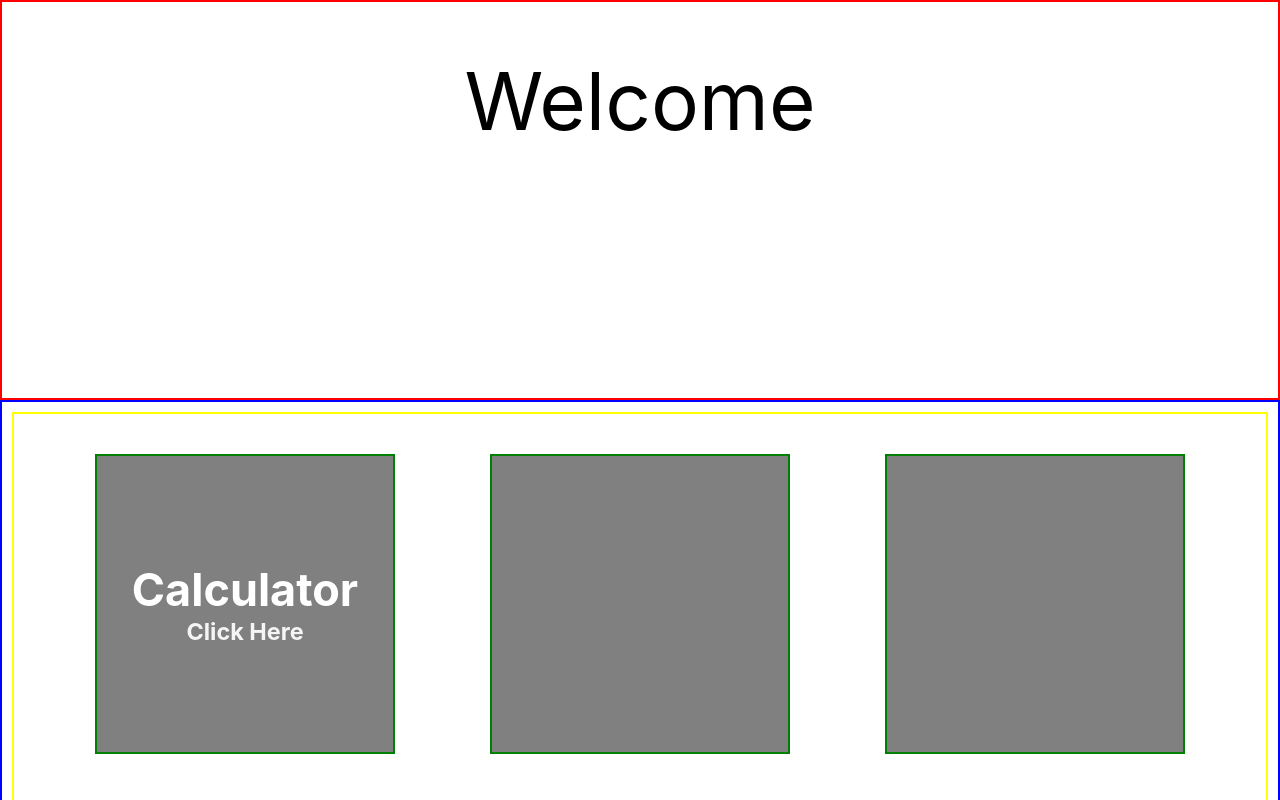
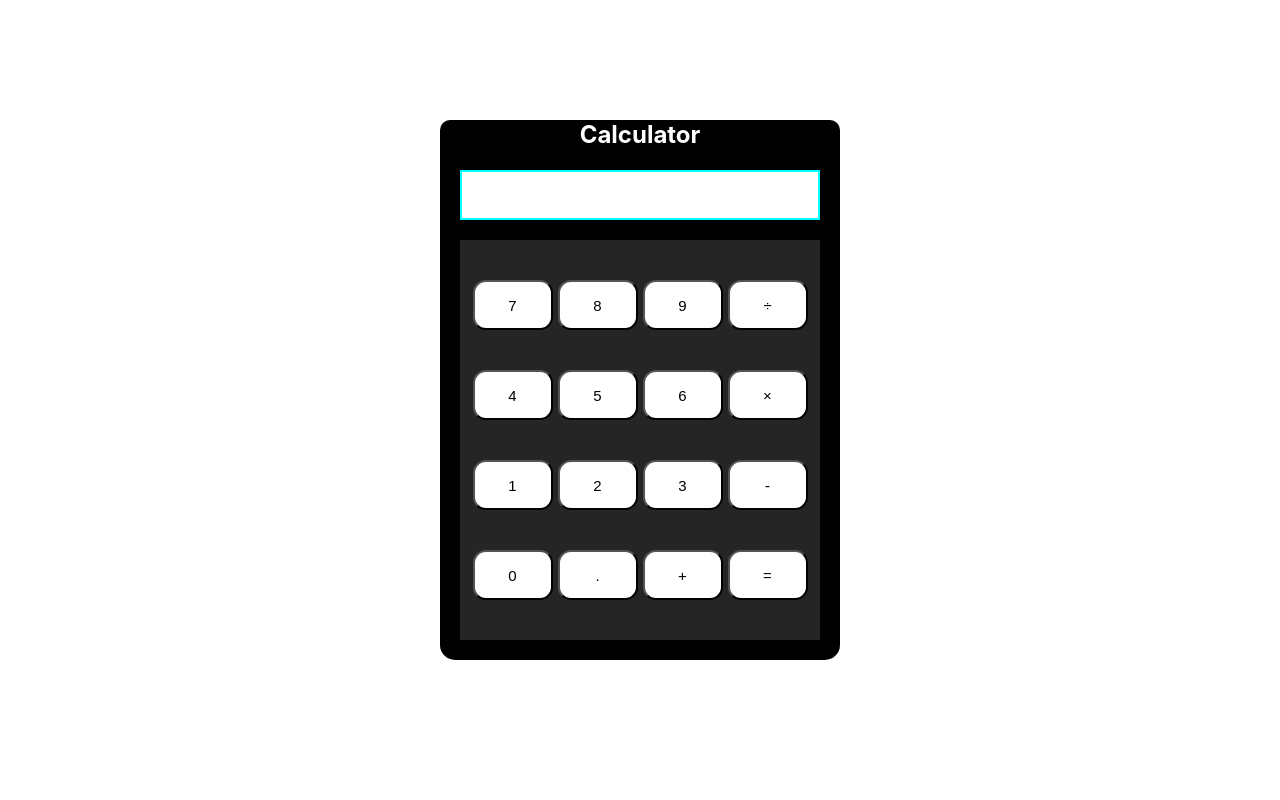
Before and after one commit to ramankumar786/webProject, a React (Create React App) app: page /calculator in a window 1280 px wide. Shown: the top 800 px of the page. Built offline with nearby package versions, Linux system fonts and the light colour scheme.

Commit message:
react-router is added

```diff
--- a/package.json
+++ b/package.json
@@ -10,6 +10,7 @@
     "gh-pages": "^6.0.0",
     "react": "^18.2.0",
     "react-dom": "^18.2.0",
+    "react-router-dom": "^6.16.0",
     "react-scripts": "5.0.1",
     "web-vitals": "^2.1.4"
   },
--- a/src/App.js
+++ b/src/App.js
@@ -1,15 +1,15 @@
 import logo from './logo.svg';
 import './App.css';
 import Home from './components/home/home';
-import Calculator from './components/calculator/Calculator.jsx';
+// import Calculator from './components/calculator/Calculator.jsx';
 
 function App() {
   return (
    <>
-    <main className='main'>
+    {/* <main className='main'>
     <Home></Home>
-    </main>
-    <Calculator></Calculator>
+    </main> */}
+    {/* <Calculator></Calculator> */}
    </>
   );
 }
--- a/src/components/calculator/Calculator.jsx
+++ b/src/components/calculator/Calculator.jsx
@@ -3,7 +3,7 @@ import '../calculator/calculator.css';
 function Calculator() {
     return (
      <>
-     <section id="Calculator">
+     <section>
      <div className="outer-box" >
       <div className="inner-box">
         <h1 className="head">Calculator</h1>
--- a/src/components/home/home.jsx
+++ b/src/components/home/home.jsx
@@ -1,4 +1,5 @@
 import React from "react";
+import { Link } from "react-router-dom";
 import './home.css';
 
 function Home(){
@@ -17,7 +18,7 @@ return(
 <div className="project-container">
     <div className="project-item">
         <div className="project-item-heading"><h1 >Calculator</h1></div>
-       <div className="project-item-link"><h3 ><a href="#Calculator" className="project-item-a">Click Here</a></h3></div>
+       <div className="project-item-link"><h3 ><Link to ="/calculator" className="project-item-a">Click Here</Link></h3></div>
     </div>
     <div className="project-item">
 
--- a/src/index.js
+++ b/src/index.js
@@ -3,12 +3,28 @@ import ReactDOM from 'react-dom/client';
 import './index.css';
 import App from './App';
 import reportWebVitals from './reportWebVitals';
+import Calculator from './components/calculator/Calculator.jsx';
+import Home from './components/home/home';
+import {
+  createBrowserRouter,
+  RouterProvider,
+  Router,
+} from "react-router-dom";
 
+
+const router = createBrowserRouter([
+  {
+    path: "/",
+    element: <Home></Home>,
+  },
+  {
+    path: "calculator",
+    element: <Calculator></Calculator>,
+  },
+]);
 const root = ReactDOM.createRoot(document.getElementById('root'));
 root.render(
-  <React.StrictMode>
-    <App />
-  </React.StrictMode>
+  <RouterProvider router={router} />
 );
 
 // If you want to start measuring performance in your app, pass a function
```
Also changed, not shown: 1 other file (tests, documents, lock files or other folders).
